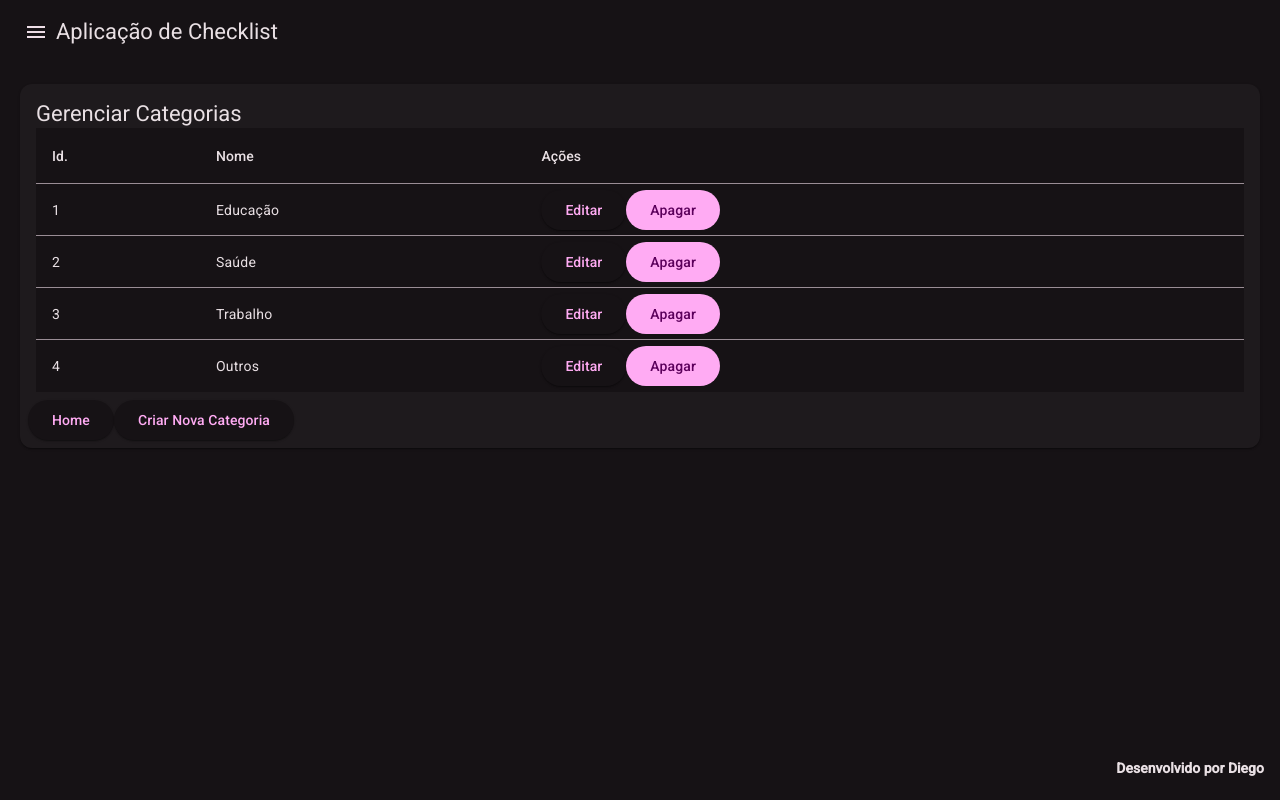
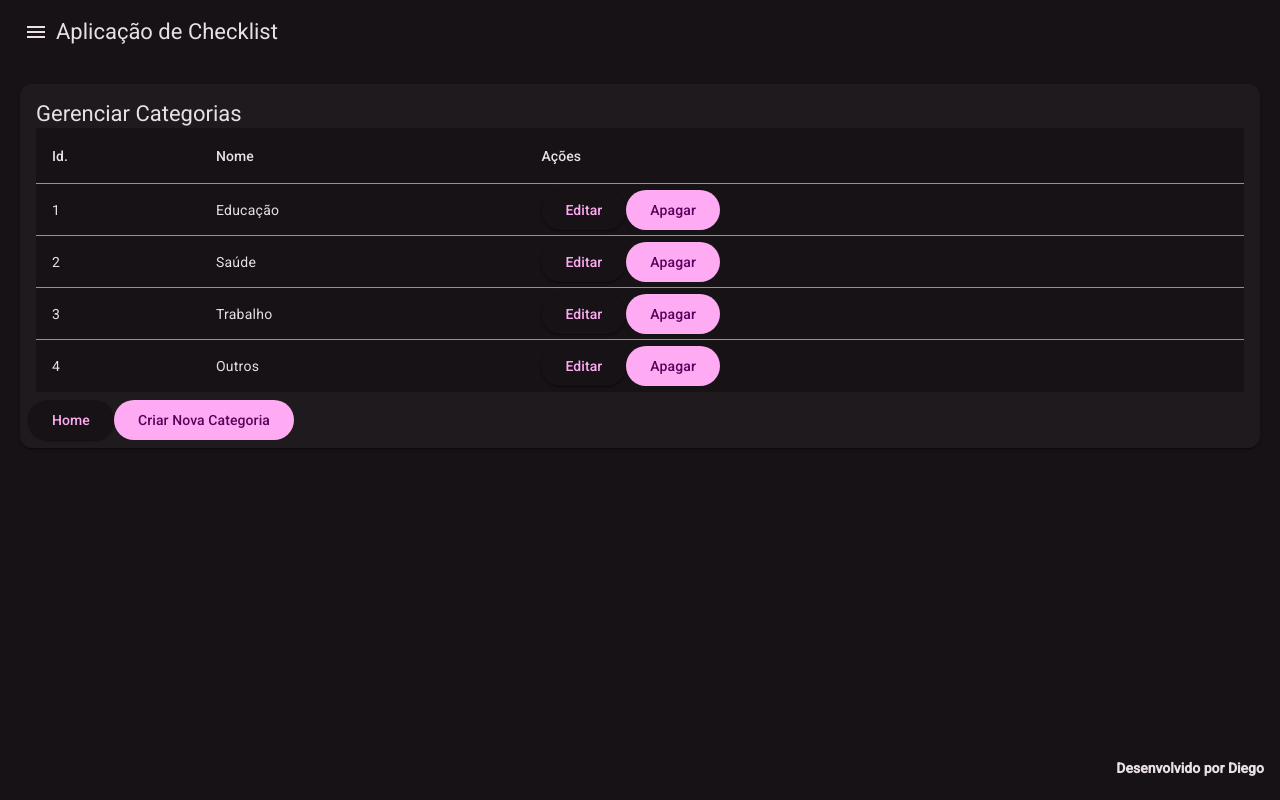
Before and after one commit to DiegodOliveira/checklistapp, an Angular app in the folder checklista/: page /categoria in a window 1280 px wide. Built offline with nearby package versions, Linux system fonts and the light colour scheme.

Commit message:
category modfied

```diff
--- a/checklista/src/app/category/category.component.html
+++ b/checklista/src/app/category/category.component.html
@@ -44,7 +44,7 @@
         <mat-card-actions>
 
             <a mat-raised-button color="warn" [routerLink]="['/']">Home</a>
-            <a mat-raised-button color="primary" (click)="createNewCategory()">Criar Nova Categoria</a>
+            <a mat-flat-button color="primary" (click)="createNewCategory()">Criar Nova Categoria</a>
 
         </mat-card-actions>
 
```
